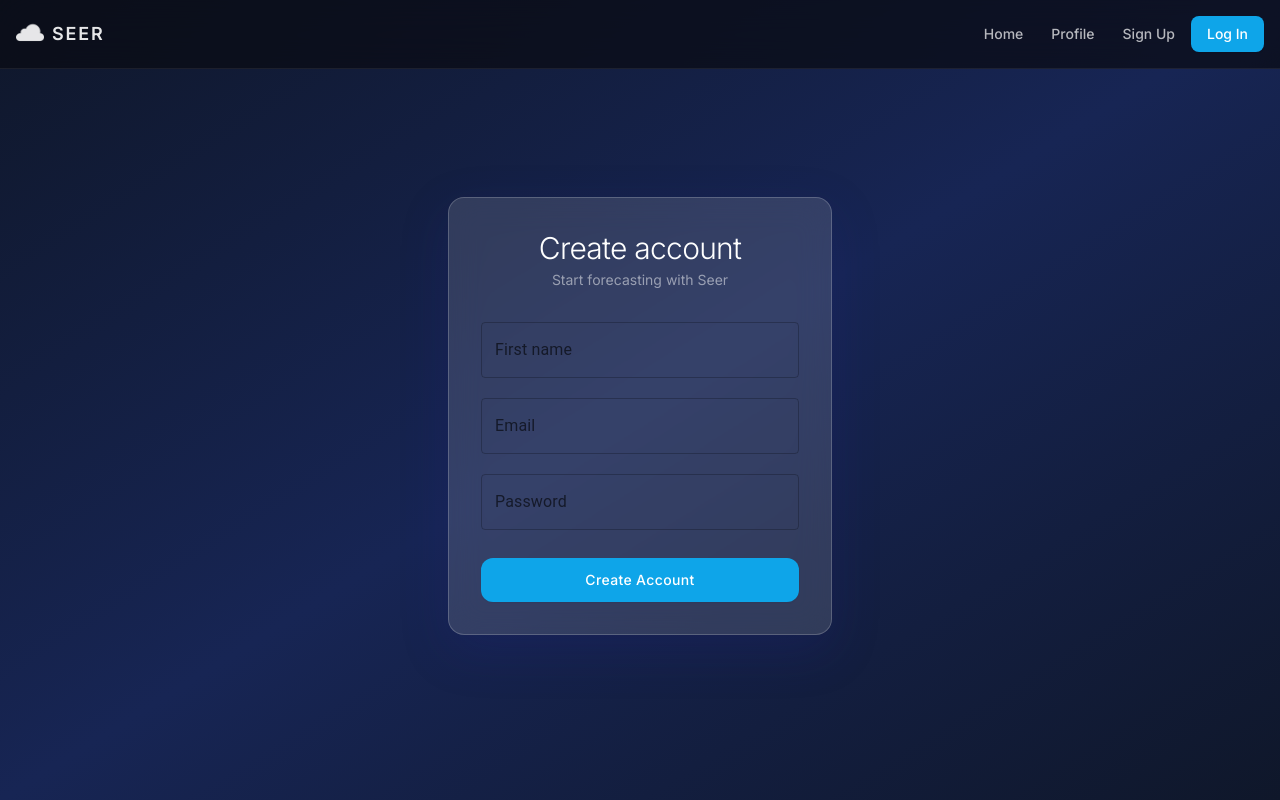
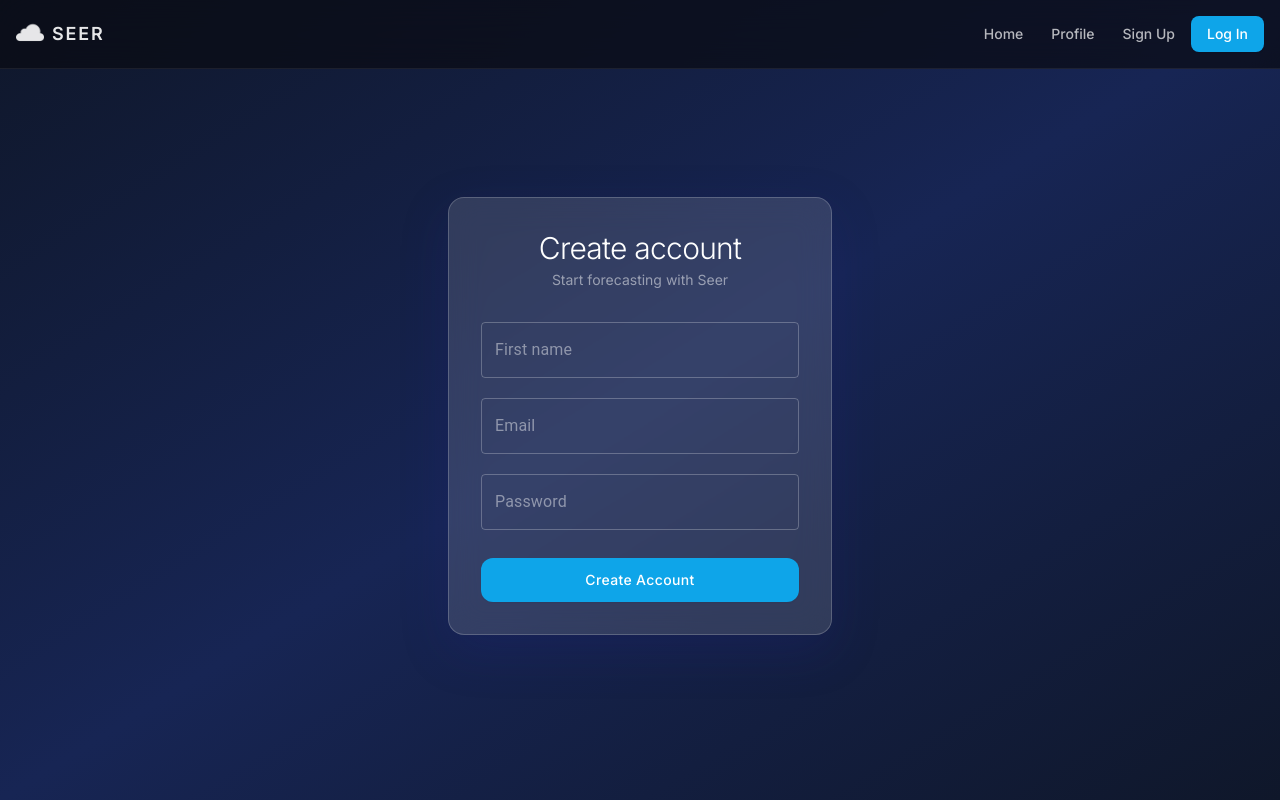
Before and after one commit to jkagawa/weather-app-frontend, a React (Vite) app: page /signup in a window 1280 px wide. Built offline with nearby package versions, Linux system fonts and the light colour scheme.

Commit message:
Update input form color + current day bg for week view

```diff
--- a/src/components/Input.tsx
+++ b/src/components/Input.tsx
@@ -7,13 +7,42 @@ interface Props {
     type: string,
     label?: string
     id?: string
+    dark?: boolean
 }
+
+const darkSx = {
+  '& .MuiOutlinedInput-root': {
+    color: 'rgba(255,255,255,0.9)',
+    '& fieldset': {
+      borderColor: 'rgba(255,255,255,0.25)',
+    },
+    '&:hover fieldset': {
+      borderColor: 'rgba(255,255,255,0.55)',
+    },
+    '&.Mui-focused fieldset': {
+      borderColor: '#38BDF8',
+    },
+  },
+  '& .MuiInputLabel-root': {
+    color: 'rgba(255,255,255,0.45)',
+  },
+  '& .MuiInputLabel-root.Mui-focused': {
+    color: '#38BDF8',
+  },
+  '& input:-webkit-autofill': {
+    WebkitBoxShadow: '0 0 0 100px rgba(15,18,30,0.9) inset',
+    WebkitTextFillColor: 'rgba(255,255,255,0.9)',
+  },
+}
+
 const Input = forwardRef((props: Props, ref) => {
+  const { dark, ...rest } = props
   return (
     <TextField
         inputRef={ref}
         fullWidth
-        {...props}
+        sx={dark ? darkSx : undefined}
+        {...rest}
     />
   )
 })
--- a/src/pages/Home.tsx
+++ b/src/pages/Home.tsx
@@ -386,10 +386,10 @@ export default function Home(props: Props) {
                   key={index}
                   data-id={d[5]}
                   className={
-                    'flex flex-row items-center justify-between p-3 px-4 cursor-pointer rounded-xl transition-all duration-200 hover:bg-white/20 ' +
+                    'flex flex-row items-center justify-between p-3 px-4 cursor-pointer rounded-xl transition-all duration-200 ' +
                     (index === currDay
-                      ? 'bg-sky-500/35 backdrop-blur-md border border-sky-400/30 text-white'
-                      : 'glass text-white/90')
+                      ? 'bg-sky-500/40 backdrop-blur-md border border-sky-400/30 text-white'
+                      : 'glass text-white/90 hover:bg-white/20')
                   }
                   onClick={(e) => openModal(e, d[2])}
                 >
--- a/src/pages/LogIn.tsx
+++ b/src/pages/LogIn.tsx
@@ -88,12 +88,14 @@ export default function LogIn(props: Props) {
                             name="email"
                             type="email"
                             label="Email"
+                            dark
                         />
                         <Input
                             {...register('password', { required: true })}
                             name="password"
                             type="password"
                             label="Password"
+                            dark
                         />
                         <button className="w-full mt-2 py-3 rounded-xl bg-sky-500 hover:bg-sky-400 text-white font-medium transition-all duration-200 shadow-sm hover:shadow-sky-400/30 text-sm tracking-wide">
                             Log In
--- a/src/pages/Profile.tsx
+++ b/src/pages/Profile.tsx
@@ -179,6 +179,7 @@ export default function Profile(props: Props) {
                                         name="first_name"
                                         type="text"
                                         label="New first name"
+                                        dark
                                     />
                                     <button className="w-full py-2.5 rounded-xl bg-sky-500 hover:bg-sky-400 text-white font-medium transition-all duration-200 text-sm">
                                         Save Changes
--- a/src/pages/SignUp.tsx
+++ b/src/pages/SignUp.tsx
@@ -72,18 +72,21 @@ export default function SignUp() {
                             name="first_name"
                             type="text"
                             label="First name"
+                            dark
                         />
                         <Input
                             {...register('email', { required: true })}
                             name="email"
                             type="email"
                             label="Email"
+                            dark
                         />
                         <Input
                             {...register('password', { required: true })}
                             name="password"
                             type="password"
                             label="Password"
+                            dark
                         />
                         <button className="w-full mt-2 py-3 rounded-xl bg-sky-500 hover:bg-sky-400 text-white font-medium transition-all duration-200 shadow-sm hover:shadow-sky-400/30 text-sm tracking-wide">
                             Create Account
```
